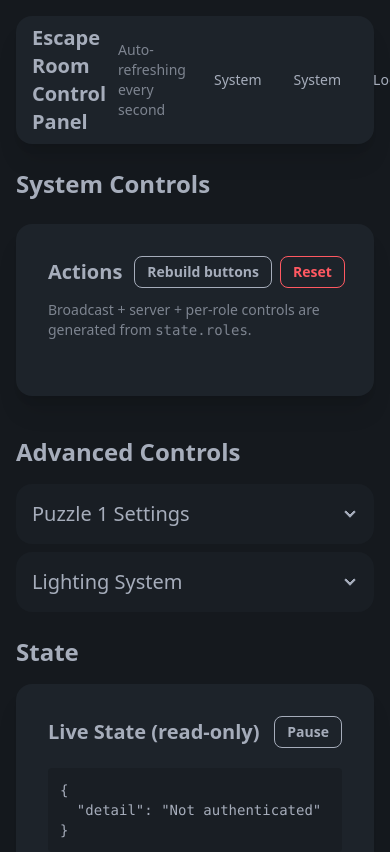
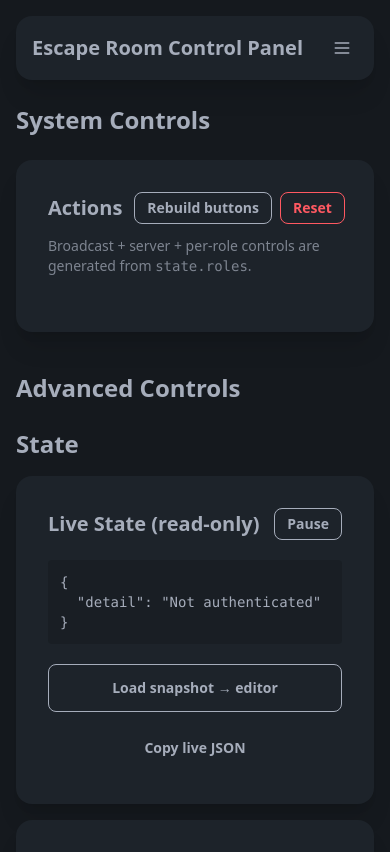
Before and after one commit to lukas-walker/er_gui, a FastAPI app: template templates/index.html in a window 390 px wide; the page is wider, and only the part inside the window is pictured. Shown: the top 852 px of that part. Run offline with FastAPI, Linux system fonts and the light colour scheme; the template is opened without the code that fills it, so the values that code supplies are empty; some libraries are stand-ins or nearby versions.

Commit message:
mobile nav

```diff
--- a/templates/partials/advanced_controls.html
+++ b/templates/partials/advanced_controls.html
@@ -1,21 +1,5 @@
 <section id="advanced-controls" class="mt-10 scroll-mt-24">
   <h2 class="text-2xl font-bold mb-4">Advanced Controls</h2>
-
-  <div class="collapse collapse-arrow bg-base-200 mb-2">
-    <input type="checkbox" />
-    <div class="collapse-title text-xl font-medium">Puzzle 1 Settings</div>
-    <div class="collapse-content">
-      <p class="opacity-70">More controls will be here…</p>
-    </div>
-  </div>
-
-  <div class="collapse collapse-arrow bg-base-200 mb-2">
-    <input type="checkbox" />
-    <div class="collapse-title text-xl font-medium">Lighting System</div>
-    <div class="collapse-content">
-      <p class="opacity-70">Coming soon…</p>
-    </div>
-  </div>
 
   <div class="mt-6">
   <h2 class="text-2xl font-bold mb-4">State</h2>
--- a/templates/partials/nav.html
+++ b/templates/partials/nav.html
@@ -1,17 +1,47 @@
 <header class="mb-6">
   <div class="navbar bg-base-100 rounded-box shadow-xl">
+
+    <!-- Left: title -->
     <div class="flex-1 px-2">
       <span class="text-xl font-bold">Escape Room Control Panel</span>
-      <span class="ml-3 opacity-70 text-sm">Auto-refreshing every second</span>
+      <span class="ml-3 opacity-70 text-sm hidden sm:inline">
+        Auto-refreshing every second
+      </span>
     </div>
-    <div class="flex-none">
+
+    <!-- Mobile dropdown -->
+    <div class="flex-none sm:hidden">
+      <div class="dropdown dropdown-end">
+        <label tabindex="0" class="btn btn-ghost btn-square">
+          <!-- hamburger icon -->
+          <svg xmlns="http://www.w3.org/2000/svg" class="h-5 w-5" fill="none"
+               viewBox="0 0 24 24" stroke="currentColor">
+            <path stroke-linecap="round" stroke-linejoin="round"
+                  stroke-width="2"
+                  d="M4 6h16M4 12h16M4 18h16" />
+          </svg>
+        </label>
+        <ul tabindex="0"
+            class="menu dropdown-content mt-3 p-2 shadow bg-base-100 rounded-box w-52">
+          <li><a href="#system-controls">System</a></li>
+          <li><a href="#advanced-controls">Advanced</a></li>
+          <li><a href="#logs">Logs</a></li>
+          <li><a href="#extended-state">Extended</a></li>
+          <li><a href="#images">Images</a></li>
+        </ul>
+      </div>
+    </div>
+
+    <!-- Desktop menu -->
+    <div class="flex-none hidden sm:block">
       <ul class="menu menu-horizontal px-1">
         <li><a href="#system-controls">System</a></li>
-        <li><a href="#advanced-controls">System</a></li>
+        <li><a href="#advanced-controls">Advanced</a></li>
         <li><a href="#logs">Logs</a></li>
         <li><a href="#extended-state">Extended</a></li>
         <li><a href="#images">Images</a></li>
       </ul>
     </div>
+
   </div>
 </header>
```
